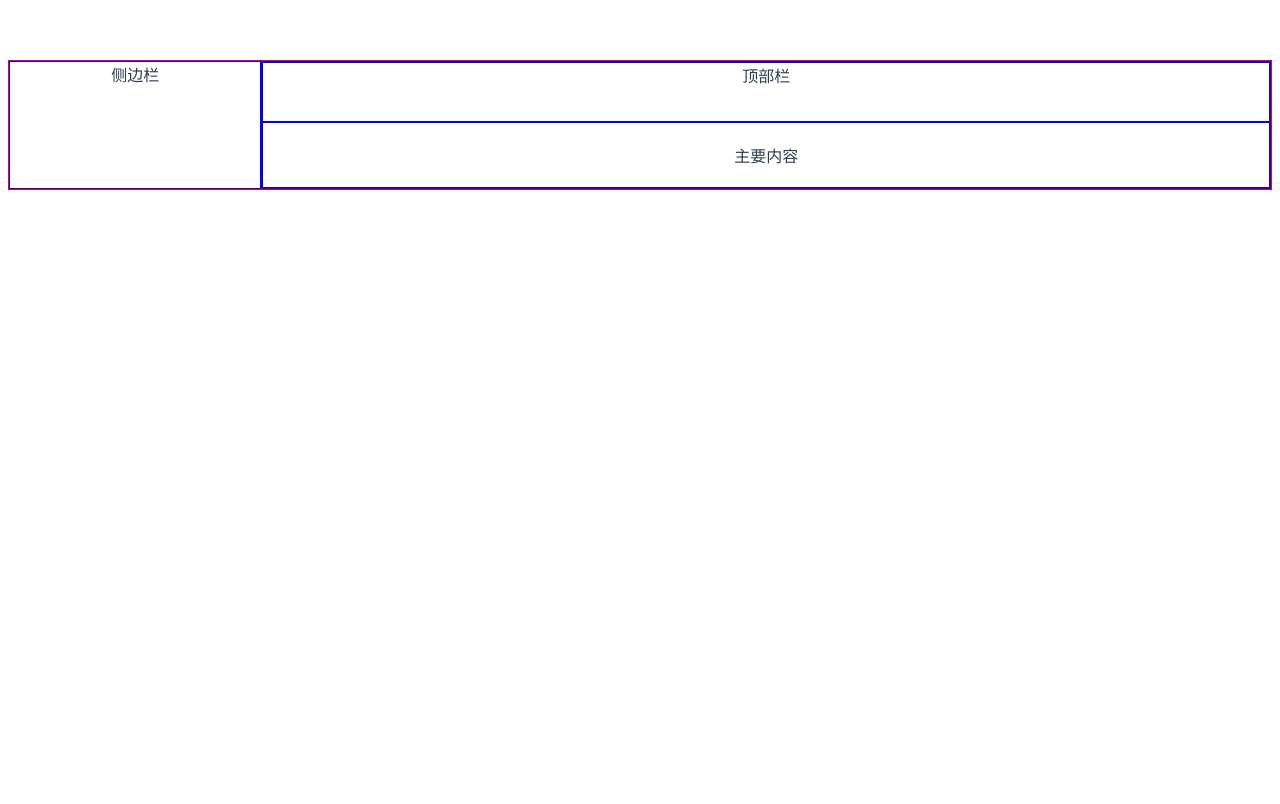
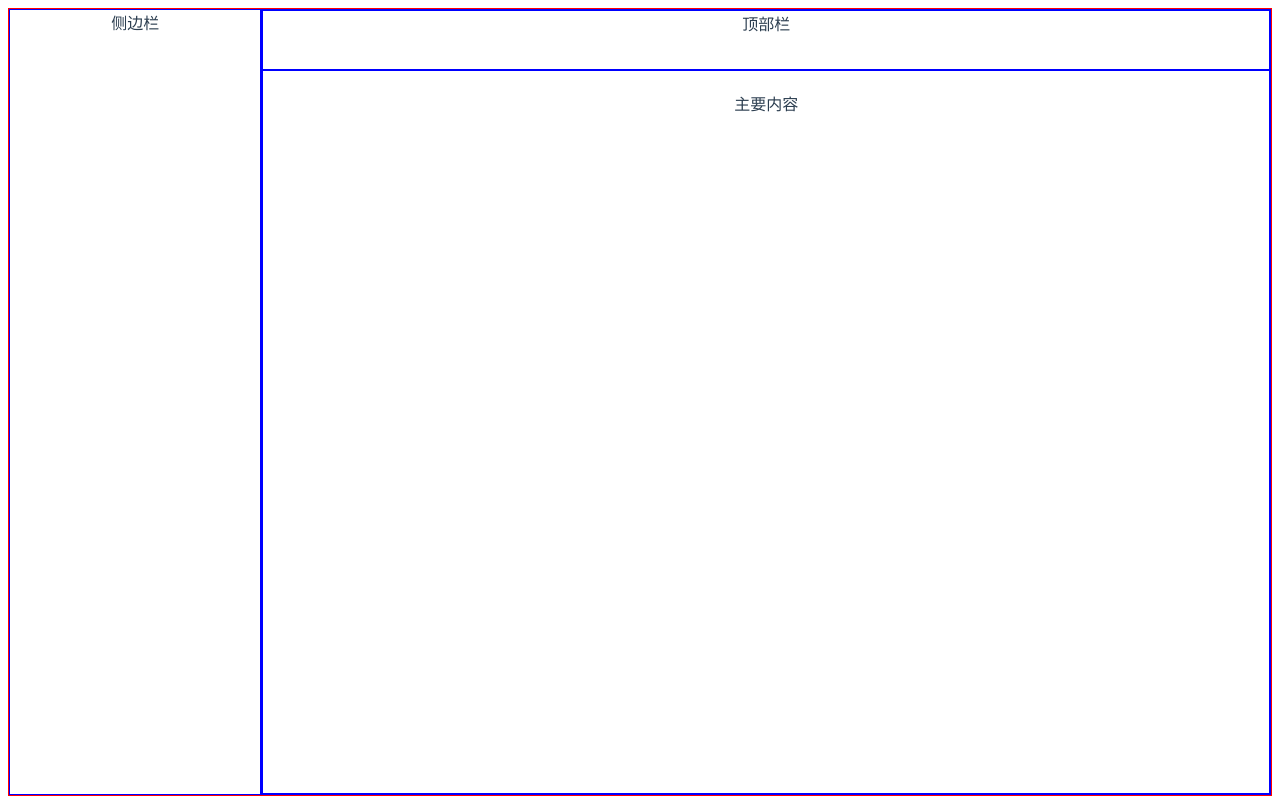
Before and after one commit to arthurlee/bean-mock-api-shell, a Vue app: page / in a window 1280 px wide. Built offline with nearby package versions, Linux system fonts and the light colour scheme.

Commit message:
Update App.vue

```diff
--- a/src/App.vue
+++ b/src/App.vue
@@ -1,6 +1,6 @@
 <template>
 <div id="app">
-	<el-container style="width: 100%; border: solid 1px red;">
+	<el-container style="width: 100%; min-height: 98.5vh; border: solid 1px red;">
 		<el-aside width="20%" style="border: solid 1px blue;">
 			侧边栏
 		</el-aside>
@@ -36,7 +36,7 @@ export default {
     -moz-osx-font-smoothing: grayscale;
     text-align: center;
     color: #2c3e50;
-    margin-top: 60px;
+    // margin-top: 60px;
 }
 
 
```
